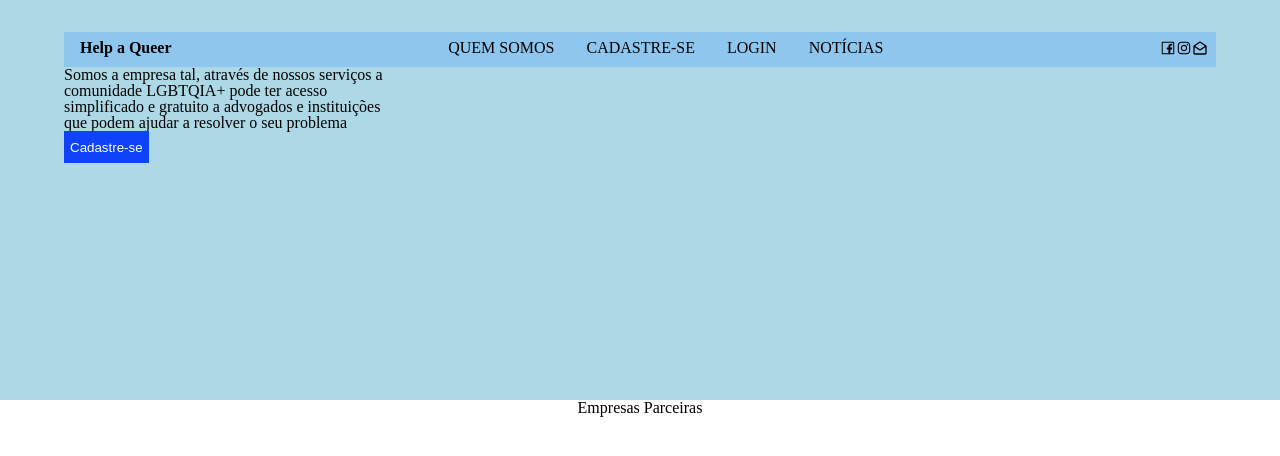
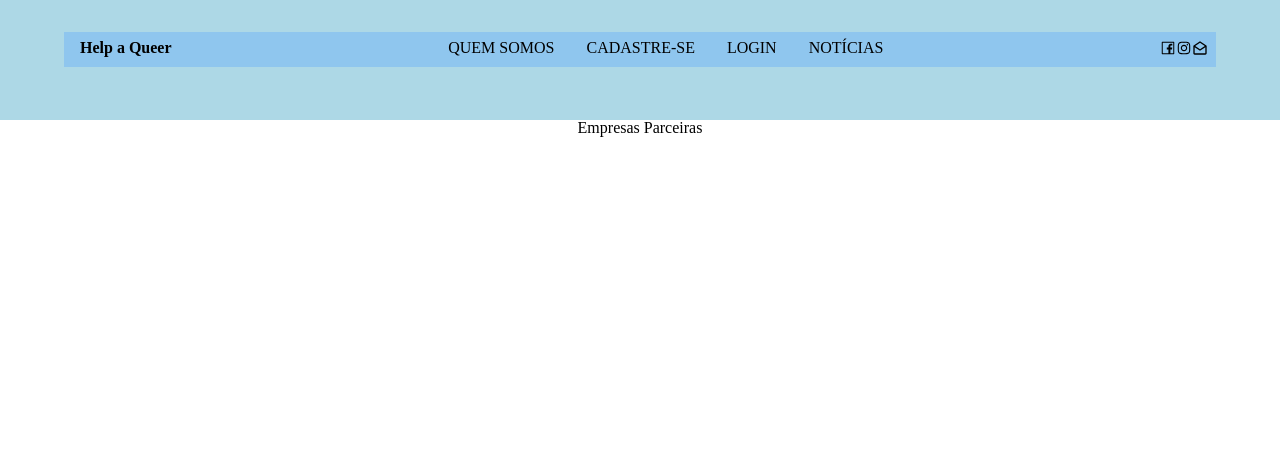
Before and after one commit to bruch0/hackaton-front, a React (Create React App) app: page / in a window 1280 px wide. Shown: the top 456 px of the page. Built offline with nearby package versions, Linux system fonts and the light colour scheme.

Commit message:
fix: removed react icons, adjusted height

```diff
--- a/src/components/Header/index.jsx
+++ b/src/components/Header/index.jsx
@@ -1,5 +1,4 @@
 import React from 'react';
-import IntroductionText from '../IntroductionText';
 import Wrapper from '../Wrapper';
 
 import Container from './styles';
@@ -8,7 +7,6 @@ function Header() {
   return (
     <Container>
       <Wrapper />
-      <IntroductionText />
     </Container>
   );
 }
--- a/src/components/Header/styles.js
+++ b/src/components/Header/styles.js
@@ -2,7 +2,7 @@ import styled from 'styled-components';
 
 const Container = styled.header`
   background-color: lightblue;
-  height: 50vh;
+  height: 15vh;
   margin: 0;
   padding-top: 32px;
   align-items: center;
```
